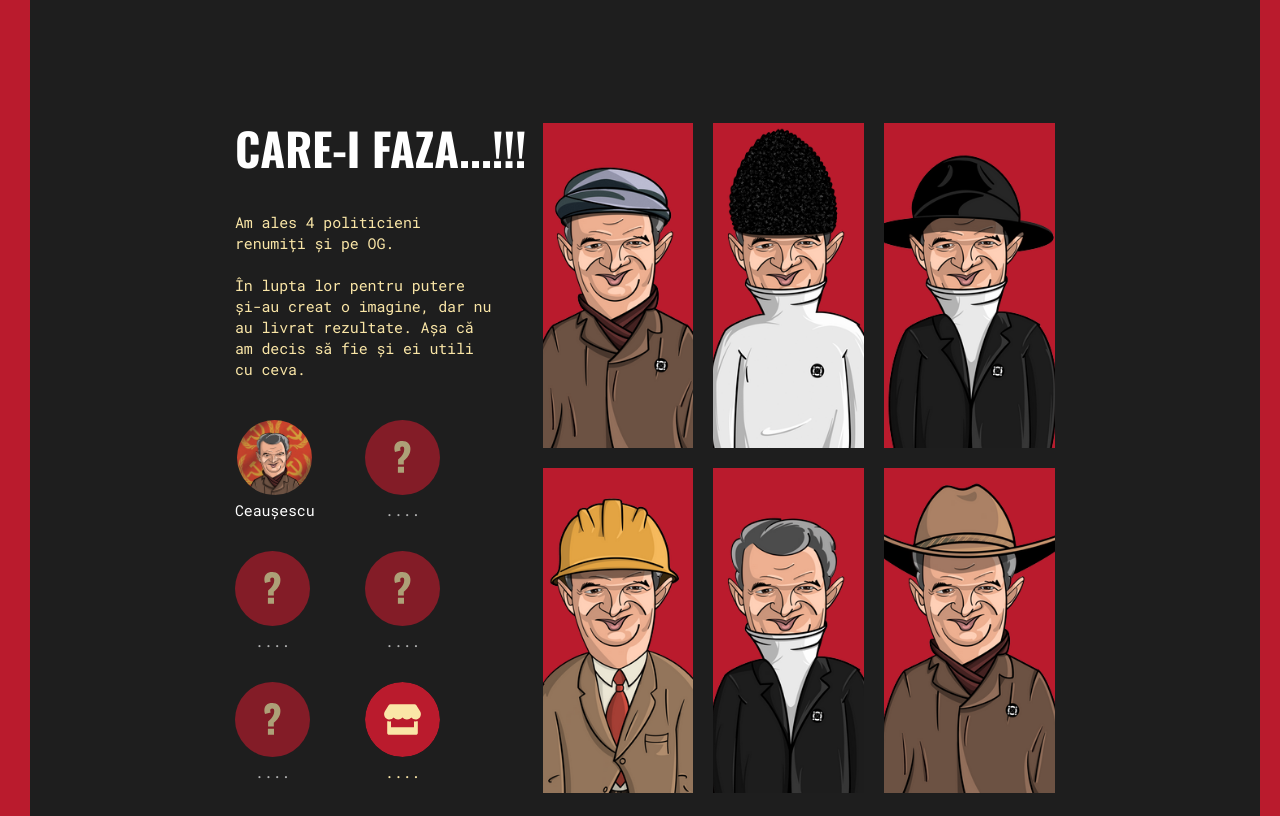
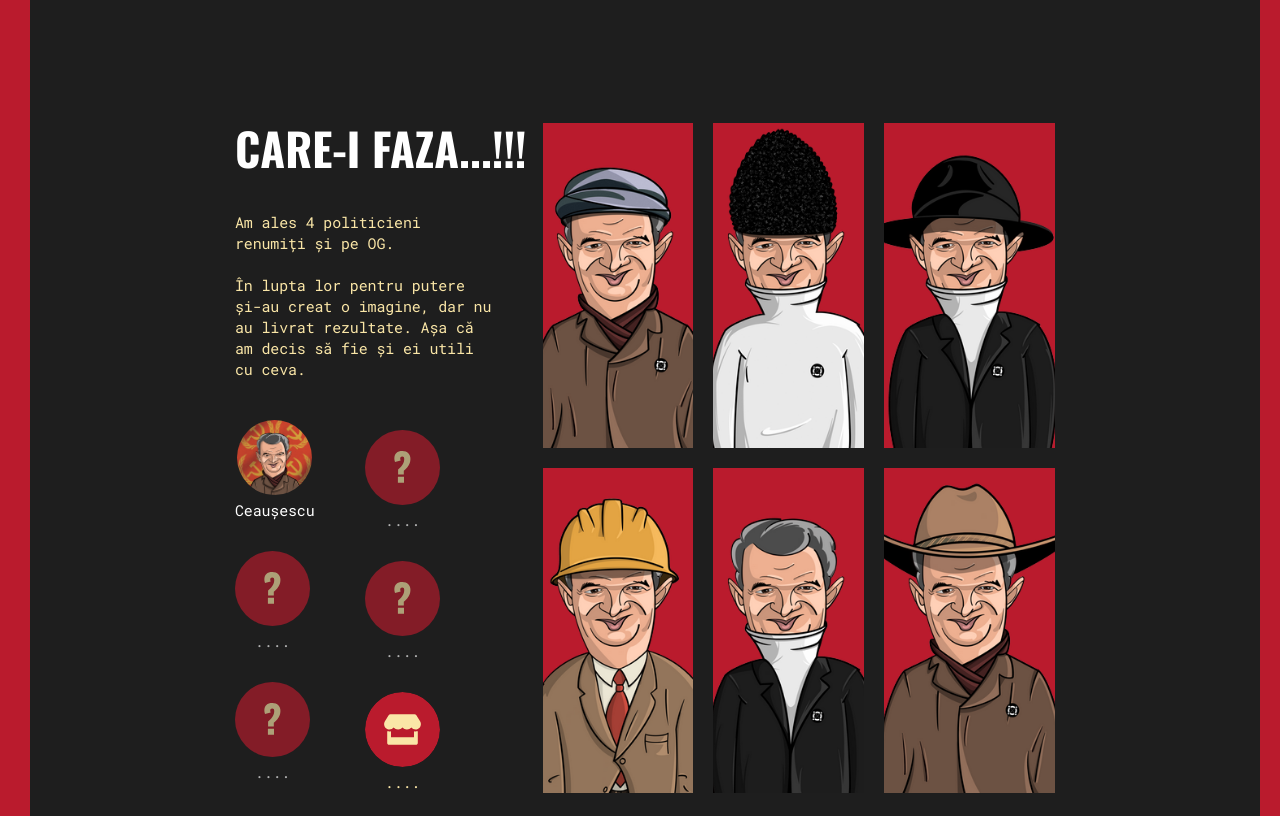
Before and after one commit to leonardhinganescu/politikosnft, a plain HTML site: page index.html in a window 1280 px wide. Shown: the part 2260-3076 px from the top of the page. Drawn offline with nearby package versions, Linux system fonts and the light colour scheme.

Commit message:
corectii 3

```diff
--- a/index.html
+++ b/index.html
@@ -165,7 +165,7 @@
 
       <section class="gallery"  id="despre">
         <div class="col2 empty"></div>
-        <div class="col3">
+        <div class="col3 gallery-left">
           <h1>Care-i faza...!!!</h1>
           <p>
             Am ales 4 politicieni renumiți și pe OG. <br /><br />În lupta lor pentru putere și-au creat o imagine, dar nu au livrat rezultate. Așa că
--- a/styles.scss
+++ b/styles.scss
@@ -472,6 +472,12 @@ p {
   }
 }
 
+.gallery-left {
+  display: flex;
+  flex-direction: column;
+  flex-wrap: wrap;
+}
+
 .gallery-right {
   display: flex;
 }
@@ -479,6 +485,8 @@ p {
 .pers-list {
   display: flex;
   flex-direction: row;
+  flex-grow: 1;
+  align-items: flex-end;
 
   .row-left {
     display: flex;
```
Also changed, not shown: stuff/styles.css, 1 other file.
